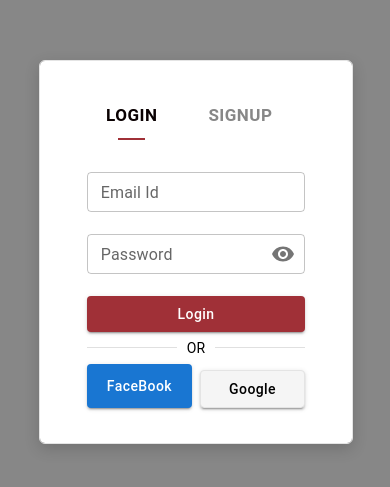
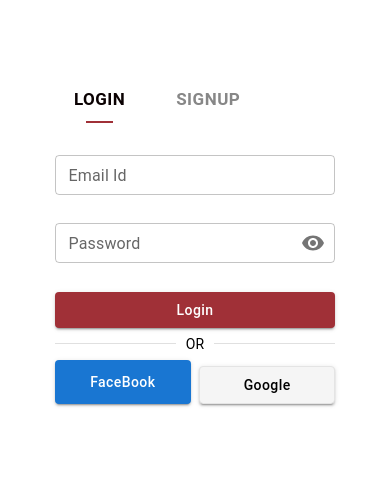
Before and after one commit to AshikaChadaga/BookStore, a React (Create React App) app: page / in a window 390 px wide. Shown: the part 109-596 px from the top of the page. Built offline with nearby package versions, Linux system fonts and the light colour scheme.

Commit message:
[Ashika]REFACTORED: Media queries for login and signup

```diff
--- a/src/pages/homepage/Homepage.scss
+++ b/src/pages/homepage/Homepage.scss
@@ -1,7 +1,13 @@
-.homepage{
+.homepage {
     overflow: hidden;
     width: 100vw;
     min-height: 100vh;
     margin-top: 0;
     background-color: #878787;
 }
+
+@media only screen and (max-width: 1000px) {
+    .homepage {
+        background-color: #fff;
+    }
+}
--- a/src/pages/login/Login.scss
+++ b/src/pages/login/Login.scss
@@ -54,13 +54,18 @@
     .layer2 {
         margin-left: 25vw;
         margin-top: 20vh;
-        min-width: 40vw;
+        min-width: 50%;
+        border: none;
+        box-shadow: 0px 5px 15px #fff;
     }
 }
 
 @media only screen and (max-width: 700px) {
     .layer2 {
         min-width: 50vw;
+        .login {
+            padding: 5%;
+        }
     }
 }
 @media only screen and (max-width: 500px) {
@@ -71,7 +76,6 @@
 
 @media only screen and (max-width: 450px) {
     .layer2 {
-
         margin-left: 10vw;
         margin-right: 15vw;
         min-width: 80%;
```
